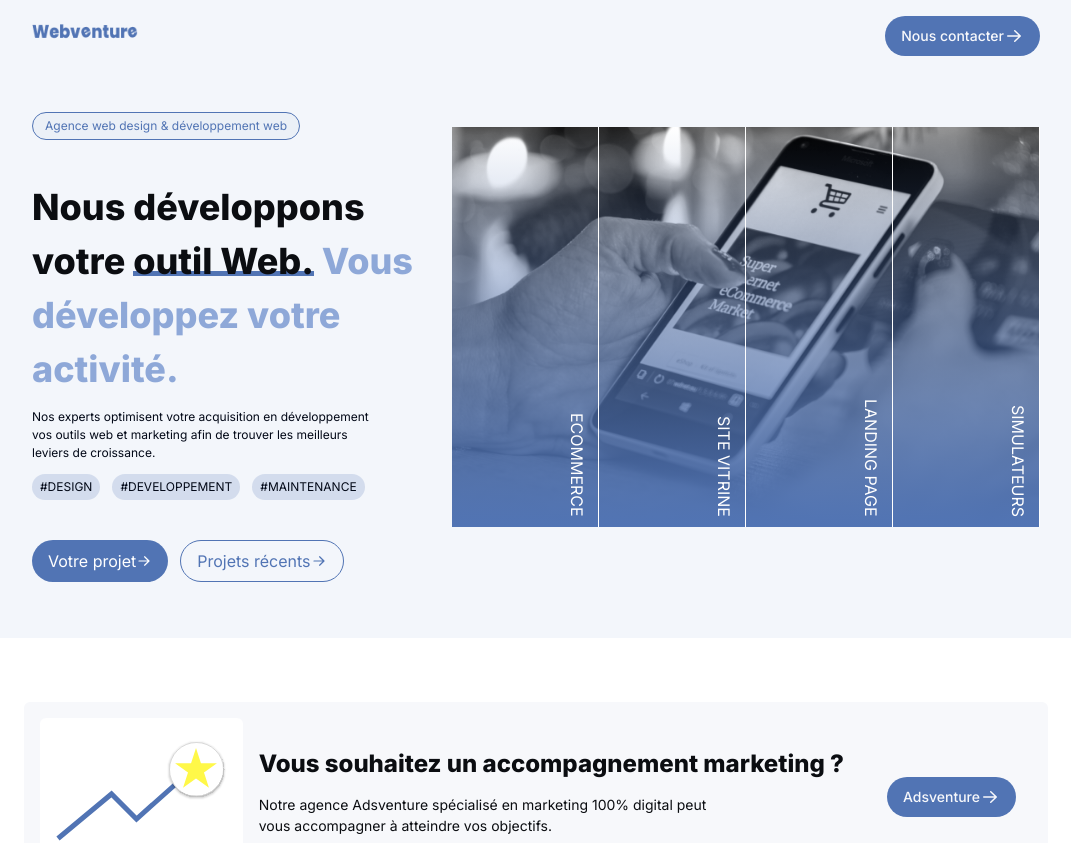
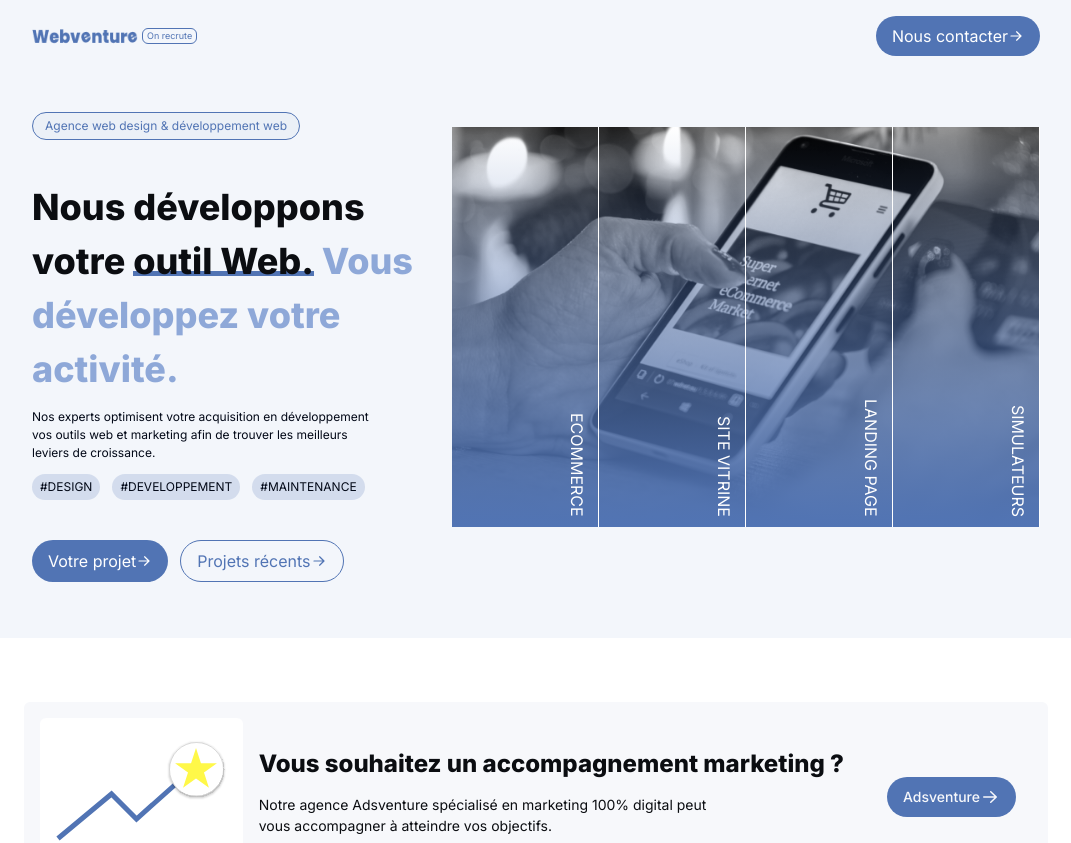
Before and after one commit to magicniclus/weebventure, a Next.js app: page / in a window 1280 px wide. Shown: the top 843 px of the page, without its empty margins (104-1175 px from the left). Built offline with nearby package versions, Linux system fonts and the light colour scheme.

Commit message:
Update Nav.tsx

```diff
--- a/src/components/Nav.tsx
+++ b/src/components/Nav.tsx
@@ -1,11 +1,13 @@
+/* eslint-disable @next/next/no-img-element */
 "use client";
 
+import { ArrowRightIcon } from "@heroicons/react/20/solid";
 import gsap from "gsap";
 import { useEffect } from "react";
-import { Button } from "./ui/button";
 
-const Nav = () => {
+const Nav = ({ contact = true }) => {
   useEffect(() => {
+    gsap.set("header", { y: -100, opacity: 0 });
     gsap.fromTo(
       "header",
       {
@@ -23,12 +25,29 @@ const Nav = () => {
   }, []);
   return (
     <header className="max-w-5xl mx-auto py-4 px-2 flex justify-between">
-      <a href="/">
-        <img src="/logos/logo.png" alt="Logo" className="h-[30px] w-[110px]" />
-      </a>
-      <div>
-        <Button variant="perso">Nous contacter</Button>
+      <div className="flex items-center">
+        <a href="/">
+          <img
+            src="/logos/logo.png"
+            alt="Logo"
+            className="h-[30px] w-[110px]"
+          />
+        </a>
+        <div className="px-1 border rounded-md border-primaryDev max-h-[17px]">
+          <p className="text-primaryDev text-[9px]">On recrute</p>
+        </div>
       </div>
+      {contact && (
+        <div>
+          <a
+            href="/contact"
+            className="flex items-center text-white bg-primaryDev py-2 px-4 rounded-full group"
+          >
+            Nous contacter{" "}
+            <ArrowRightIcon className="w-4 h-auto group-hover:translate-x-2 transition duration-150 ease-in-out" />
+          </a>
+        </div>
+      )}
     </header>
   );
 };
```
